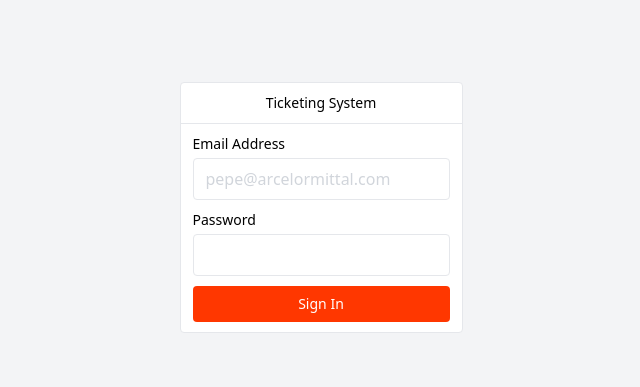
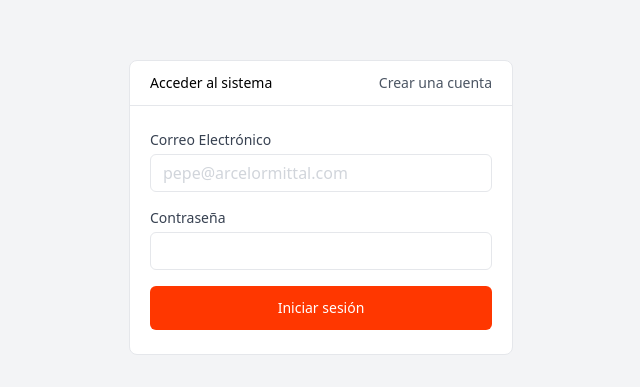
Before and after one commit to coderdiaz/example-angular, an Angular app: page /auth/login in a window 1280 px wide. Shown: the part 193-580 px from the top of the page, without its empty margins (319-959 px from the left). Built offline with nearby package versions, Linux system fonts and the light colour scheme.

Commit message:
fix: minor visual improvements

```diff
--- a/src/app/core/auth/pages/login/login.component.html
+++ b/src/app/core/auth/pages/login/login.component.html
@@ -1,33 +1,34 @@
 <div class="w-full min-h-screen flex items-center justify-center bg-gray-100">
-  <div class="max-w-screen-md mx-auto bg-white border border-gray-200 rounded">
-    <div class="px-3 py-2.5 border-b border-gray-200 flex items-center justify-center">
-      <p class="font-medium text-sm">Ticketing System</p>
+  <div class="max-w-[24rem] mx-auto bg-white border border-gray-200 rounded-lg w-full">
+    <div class="px-5 py-3 border-b border-gray-200 flex items-center justify-between">
+      <p class="font-medium text-sm">Acceder al sistema</p>
+      <a class="text-sm text-gray-600" routerLink="/auth/register">Crear una cuenta</a>
     </div>
-    <form class="px-3 py-2.5 flex flex-col gap-2.5" (submit)="handleOnSubmit($event)">
+    <form class="px-5 py-6 flex flex-col gap-4" (submit)="handleOnSubmit($event)">
       <fieldset class="flex flex-col gap-1">
-        <label class="font-medium text-sm">Email Address</label>
+        <label class="font-medium text-sm text-gray-700">Correo Electrónico</label>
         <input
           name="email"
           [(ngModel)]="emailAddress"
           type="email"
           placeholder="pepe@arcelormittal.com"
-          class="px-3 py-2 border border-gray-200 rounded placeholder:text-gray-300"
+          class="px-3 py-1.5 border border-gray-200 rounded-md placeholder:text-gray-300"
         />
       </fieldset>
       <fieldset class="flex flex-col gap-1">
-        <label class="font-medium text-sm">Password</label>
+        <label class="font-medium text-sm text-gray-700">Contraseña</label>
         <input
           name="password"
           [(ngModel)]="password"
           type="password"
-          class="px-3 py-2 border border-gray-200 rounded placeholder:text-gray-300"
+          class="px-3 py-1.5 border border-gray-200 rounded-md placeholder:text-gray-300"
         />
       </fieldset>
       <button
-        class="bg-[#ff3700] text-sm text-white w-full px-3 py-2 rounded hover:bg-opacity-90"
+        class="bg-[#ff3700] text-sm text-white w-full px-3 py-3 rounded-md hover:bg-opacity-90"
         type="submit"
       >
-        Sign In
+        Iniciar sesión
       </button>
     </form>
   </div>
--- a/src/app/core/auth/pages/login/login.component.ts
+++ b/src/app/core/auth/pages/login/login.component.ts
@@ -1,12 +1,14 @@
 import { Component, inject } from '@angular/core';
 import { FormsModule } from '@angular/forms';
 import { AuthService } from '../../services/auth.service';
+import { RouterLink } from '@angular/router';
 
 @Component({
   selector: 'app-login',
   standalone: true,
   imports: [
     FormsModule,
+    RouterLink,
   ],
   templateUrl: './login.component.html',
   styleUrl: './login.component.css'
--- a/src/app/core/auth/pages/signup/signup.component.html
+++ b/src/app/core/auth/pages/signup/signup.component.html
@@ -1,9 +1,10 @@
 <div class="w-full min-h-screen flex items-center justify-center bg-gray-100">
-  <div class="max-w-screen-md mx-auto bg-white border border-gray-200 rounded">
-    <div class="px-3 py-2.5 border-b border-gray-200 flex items-center justify-center">
-      <p class="font-medium text-sm">Ticketing System</p>
+  <div class="max-w-[24rem] mx-auto bg-white border border-gray-200 rounded-lg w-full">
+    <div class="px-5 py-3 border-b border-gray-200 flex items-center justify-between">
+      <p class="font-medium text-sm">Crear tu cuenta</p>
+      <a class="text-sm text-gray-600" routerLink="/auth/login">Entrar</a>
     </div>
-    <form class="px-3 py-2.5 flex flex-col gap-2.5" (submit)="handleOnSubmit($event)">
+    <form class="px-5 py-6 flex flex-col gap-4" (submit)="handleOnSubmit($event)">
       <fieldset class="flex flex-col gap-1">
         <label class="font-medium text-sm">Username</label>
         <input
@@ -11,7 +12,7 @@
           [(ngModel)]="username"
           type="text"
           placeholder="pepe"
-          class="px-3 py-2 border border-gray-200 rounded placeholder:text-gray-300"
+          class="px-3 py-1.5 border border-gray-200 rounded-md placeholder:text-gray-300"
         />
       </fieldset>
       <fieldset class="flex flex-col gap-1">
@@ -21,7 +22,7 @@
           [(ngModel)]="emailAddress"
           type="email"
           placeholder="pepe@arcelormittal.com"
-          class="px-3 py-2 border border-gray-200 rounded placeholder:text-gray-300"
+          class="px-3 py-1.5 border border-gray-200 rounded-md placeholder:text-gray-300"
         />
       </fieldset>
       <fieldset class="flex flex-col gap-1">
@@ -30,11 +31,11 @@
           name="password"
           [(ngModel)]="password"
           type="password"
-          class="px-3 py-2 border border-gray-200 rounded placeholder:text-gray-300"
+          class="px-3 py-1.5 border border-gray-200 rounded-md placeholder:text-gray-300"
         />
       </fieldset>
       <button
-        class="bg-[#ff3700] text-sm text-white w-full px-3 py-2 rounded hover:bg-opacity-90"
+        class="bg-[#ff3700] text-sm text-white w-full px-3 py-3 rounded hover:bg-opacity-90"
         type="submit"
       >
         Sign Up
--- a/src/app/core/auth/pages/signup/signup.component.ts
+++ b/src/app/core/auth/pages/signup/signup.component.ts
@@ -1,12 +1,14 @@
 import { Component } from '@angular/core';
 import { FormsModule } from '@angular/forms';
 import { AuthService } from '../../services/auth.service';
+import { RouterLink } from '@angular/router';
 
 @Component({
   selector: 'app-signup',
   standalone: true,
   imports: [
     FormsModule,
+    RouterLink,
   ],
   templateUrl: './signup.component.html',
   styleUrl: './signup.component.css'
```
